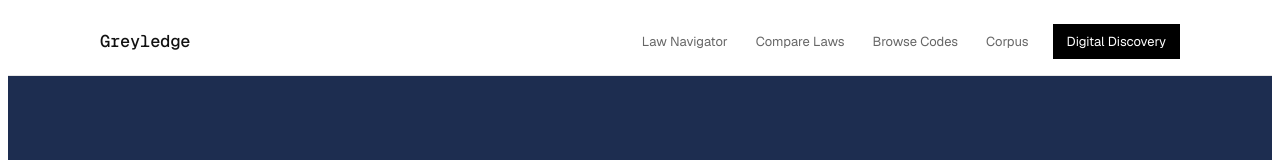
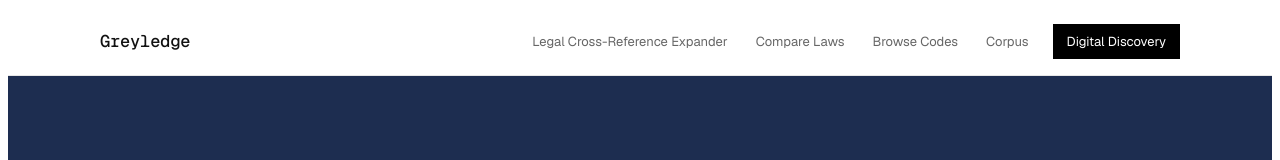
Before and after one commit to laurenproctor/statute-chain-scaffold, a Next.js app in the folder apps/web/: page / in a window 1280 px wide. Shown: the top 160 px of the page. Built offline with nearby package versions, Linux system fonts and the light colour scheme.

Commit message:
feat: rename Law Navigator to Legal Cross-Reference Expander, expand scope copy

```diff
--- a/apps/web/app/browse/page.tsx
+++ b/apps/web/app/browse/page.tsx
@@ -1,4 +1,4 @@
-export const metadata = { title: 'Browse Codes — Law Navigator' }
+export const metadata = { title: 'Browse Codes — Legal Cross-Reference Expander' }
 
 export default function BrowsePage() {
   return (
@@ -16,7 +16,7 @@ export default function BrowsePage() {
           <p className="browse-coming-label">Coming soon</p>
           <p className="muted" style={{ fontSize: 13, marginTop: 6 }}>
             Hierarchical browsing of loaded statutes by jurisdiction, code, and article.
-            Use <a href="/law-navigator" className="attribution-link">Law Navigator</a> to look up a specific statute section or reference,
+            Use <a href="/legal-cross-reference-expander" className="attribution-link">Legal Cross-Reference Expander</a> to look up a specific statute section or reference,
             or <a href="/corpus" className="attribution-link">Corpus Status</a> to see all loaded provisions.
           </p>
         </div>
--- a/apps/web/app/compare/page.tsx
+++ b/apps/web/app/compare/page.tsx
@@ -1,7 +1,7 @@
 import { Suspense } from 'react'
 import { CompareClient } from './CompareClient'
 
-export const metadata = { title: 'Compare — Law Navigator' }
+export const metadata = { title: 'Compare — Legal Cross-Reference Expander' }
 
 export default function ComparePage() {
   return (
--- a/apps/web/app/law-navigator/page.tsx
+++ b/apps/web/app/legal-cross-reference-expander/page.tsx
@@ -568,9 +568,9 @@ export default function LawNavigatorPage() {
     <main className="page">
       <header className="site-header">
         <div style={{ maxWidth: '66.666%' }}>
-        <p className="page-eyebrow">Law Navigator</p>
-        <h1>Resolve Any Statute or Citation</h1>
-        <p className="tagline">Enter a section reference to trace its full chain of linked authorities.</p>
+        <p className="page-eyebrow">Legal Cross-Reference Expander</p>
+        <h1>Expand Legal Cross-References</h1>
+        <p className="tagline">Enter a statute, regulation, contract, treaty, or model code reference to trace its full chain of linked authorities.</p>
         <form className="search-form search-form-hero" onSubmit={handleSubmit}>
           <div className="search-row">
             <input
--- a/apps/web/app/page.tsx
+++ b/apps/web/app/page.tsx
@@ -92,7 +92,7 @@ export default function HomePage() {
               guidance, and future legal sources in one structured workspace.
             </p>
             <div className="home-btn-row">
-              <Link href="/law-navigator" className="btn btn-primary" style={{ fontSize: 14, padding: '13px 28px' }}>
+              <Link href="/legal-cross-reference-expander" className="btn btn-primary" style={{ fontSize: 14, padding: '13px 28px' }}>
                 Start Research
               </Link>
               <Link href="/browse" className="btn btn-secondary" style={{ fontSize: 14, padding: '13px 28px' }}>
@@ -224,7 +224,7 @@ export default function HomePage() {
             The full authority graph is ready. Start with any citation.
           </p>
           <div className="home-btn-row">
-            <Link href="/law-navigator" className="btn btn-primary" style={{ fontSize: 14, padding: '13px 28px' }}>
+            <Link href="/legal-cross-reference-expander" className="btn btn-primary" style={{ fontSize: 14, padding: '13px 28px' }}>
               Start Research
             </Link>
             <Link href="/browse" className="btn btn-secondary" style={{ fontSize: 14, padding: '13px 28px' }}>
--- a/apps/web/components/Nav.tsx
+++ b/apps/web/components/Nav.tsx
@@ -4,7 +4,7 @@ import Link from 'next/link'
 import { usePathname } from 'next/navigation'
 
 const LINKS = [
-  { href: '/law-navigator', label: 'Law Navigator'   },
+  { href: '/legal-cross-reference-expander', label: 'Legal Cross-Reference Expander'   },
   { href: '/compare',      label: 'Compare Laws'    },
   { href: '/browse',       label: 'Browse Codes'    },
   { href: '/corpus',       label: 'Corpus'          },
--- a/apps/web/components/ui/Footer.tsx
+++ b/apps/web/components/ui/Footer.tsx
@@ -13,7 +13,7 @@ export function Footer() {
         </div>
         <div>
           <p className="footer-col-label">Platform</p>
-          <Link href="/law-navigator" className="footer-col-link">Law Navigator</Link>
+          <Link href="/legal-cross-reference-expander" className="footer-col-link">Legal Cross-Reference Expander</Link>
           <Link href="/browse" className="footer-col-link">Browse Authorities</Link>
           <Link href="/compare" className="footer-col-link">Compare Laws</Link>
           <Link href="/corpus" className="footer-col-link">Corpus Status</Link>
--- a/apps/web/components/ui/Nav.tsx
+++ b/apps/web/components/ui/Nav.tsx
@@ -4,7 +4,7 @@ import Link from 'next/link'
 import { usePathname } from 'next/navigation'
 
 const LINKS = [
-  { href: '/law-navigator', label: 'Law Navigator'   },
+  { href: '/legal-cross-reference-expander', label: 'Legal Cross-Reference Expander'   },
   { href: '/compare',      label: 'Compare Laws'    },
   { href: '/browse',       label: 'Browse Codes'    },
   { href: '/corpus',       label: 'Corpus'          },
--- a/apps/web/public/brand-guidelines.html
+++ b/apps/web/public/brand-guidelines.html
@@ -838,7 +838,7 @@
   <div class="nav-inner">
     <a href="/" class="nav-brand">Greyledge</a>
     <div class="nav-links">
-      <a href="/law-navigator" class="nav-link">Law Navigator</a>
+      <a href="/legal-cross-reference-expander" class="nav-link">Legal Cross-Reference Expander</a>
       <a href="/compare" class="nav-link">Compare Laws</a>
       <a href="/browse" class="nav-link">Browse Codes</a>
       <a href="/corpus" class="nav-link">Corpus</a>
@@ -1495,7 +1495,7 @@
     </div>
     <div>
       <p class="footer-col-label">Platform</p>
-      <a href="/law-navigator" class="footer-col-link">Law Navigator</a>
+      <a href="/legal-cross-reference-expander" class="footer-col-link">Legal Cross-Reference Expander</a>
       <a href="/browse" class="footer-col-link">Browse Authorities</a>
       <a href="/compare" class="footer-col-link">Compare Laws</a>
       <a href="/corpus" class="footer-col-link">Corpus Status</a>
--- a/apps/web/public/isomer-analysis-2004-ny-vs-federal-v01-ai-unweighted.html
+++ b/apps/web/public/isomer-analysis-2004-ny-vs-federal-v01-ai-unweighted.html
@@ -653,7 +653,7 @@
   <div class="nav-inner">
     <a href="/" class="nav-brand">Greyledge</a>
     <div class="nav-links">
-      <a href="/law-navigator" class="nav-link">Law Navigator</a>
+      <a href="/legal-cross-reference-expander" class="nav-link">Legal Cross-Reference Expander</a>
       <a href="/compare" class="nav-link">Compare Laws</a>
       <a href="/browse" class="nav-link">Browse Codes</a>
       <a href="/corpus" class="nav-link">Corpus</a>
@@ -1127,7 +1127,7 @@
     </div>
     <div>
       <p class="footer-col-label">Platform</p>
-      <a href="/law-navigator" class="footer-col-link">Law Navigator</a>
+      <a href="/legal-cross-reference-expander" class="footer-col-link">Legal Cross-Reference Expander</a>
       <a href="/browse" class="footer-col-link">Browse Authorities</a>
       <a href="/compare" class="footer-col-link">Compare Laws</a>
       <a href="/corpus" class="footer-col-link">Corpus Status</a>
--- a/apps/web/public/isomer-analysis-2004-ny-vs-federal-v02-ai-weighted.html
+++ b/apps/web/public/isomer-analysis-2004-ny-vs-federal-v02-ai-weighted.html
@@ -822,7 +822,7 @@
   <div class="nav-inner">
     <a href="/" class="nav-brand">Greyledge</a>
     <div class="nav-links">
-      <a href="/law-navigator" class="nav-link">Law Navigator</a>
+      <a href="/legal-cross-reference-expander" class="nav-link">Legal Cross-Reference Expander</a>
       <a href="/compare" class="nav-link">Compare Laws</a>
       <a href="/browse" class="nav-link">Browse Codes</a>
       <a href="/corpus" class="nav-link">Corpus</a>
@@ -1761,7 +1761,7 @@
     </div>
     <div>
       <p class="footer-col-label">Platform</p>
-      <a href="/law-navigator" class="footer-col-link">Law Navigator</a>
+      <a href="/legal-cross-reference-expander" class="footer-col-link">Legal Cross-Reference Expander</a>
       <a href="/browse" class="footer-col-link">Browse Authorities</a>
       <a href="/compare" class="footer-col-link">Compare Laws</a>
       <a href="/corpus" class="footer-col-link">Corpus Status</a>
--- a/apps/web/public/isomer-analysis-methodology-2024-04-17-v2.html
+++ b/apps/web/public/isomer-analysis-methodology-2024-04-17-v2.html
@@ -555,7 +555,7 @@
   <div class="nav-inner">
     <a href="/" class="nav-brand">Greyledge</a>
     <div class="nav-links">
-      <a href="/law-navigator" class="nav-link">Law Navigator</a>
+      <a href="/legal-cross-reference-expander" class="nav-link">Legal Cross-Reference Expander</a>
       <a href="/compare" class="nav-link">Compare Laws</a>
       <a href="/browse" class="nav-link">Browse Codes</a>
       <a href="/corpus" class="nav-link">Corpus</a>
@@ -1213,7 +1213,7 @@
     </div>
     <div>
       <p class="footer-col-label">Platform</p>
-      <a href="/law-navigator" class="footer-col-link">Law Navigator</a>
+      <a href="/legal-cross-reference-expander" class="footer-col-link">Legal Cross-Reference Expander</a>
       <a href="/browse" class="footer-col-link">Browse Authorities</a>
       <a href="/compare" class="footer-col-link">Compare Laws</a>
       <a href="/corpus" class="footer-col-link">Corpus Status</a>
--- a/apps/web/public/isomer-analysis-methodology-changelog.html
+++ b/apps/web/public/isomer-analysis-methodology-changelog.html
@@ -421,7 +421,7 @@
   <div class="nav-inner">
     <a href="/" class="nav-brand">Greyledge</a>
     <div class="nav-links">
-      <a href="/law-navigator" class="nav-link">Law Navigator</a>
+      <a href="/legal-cross-reference-expander" class="nav-link">Legal Cross-Reference Expander</a>
       <a href="/compare" class="nav-link">Compare Laws</a>
       <a href="/browse" class="nav-link">Browse Codes</a>
       <a href="/corpus" class="nav-link">Corpus</a>
@@ -711,7 +711,7 @@
     </div>
     <div>
       <p class="footer-col-label">Platform</p>
-      <a href="/law-navigator" class="footer-col-link">Law Navigator</a>
+      <a href="/legal-cross-reference-expander" class="footer-col-link">Legal Cross-Reference Expander</a>
       <a href="/browse" class="footer-col-link">Browse Authorities</a>
       <a href="/compare" class="footer-col-link">Compare Laws</a>
       <a href="/corpus" class="footer-col-link">Corpus Status</a>
```
